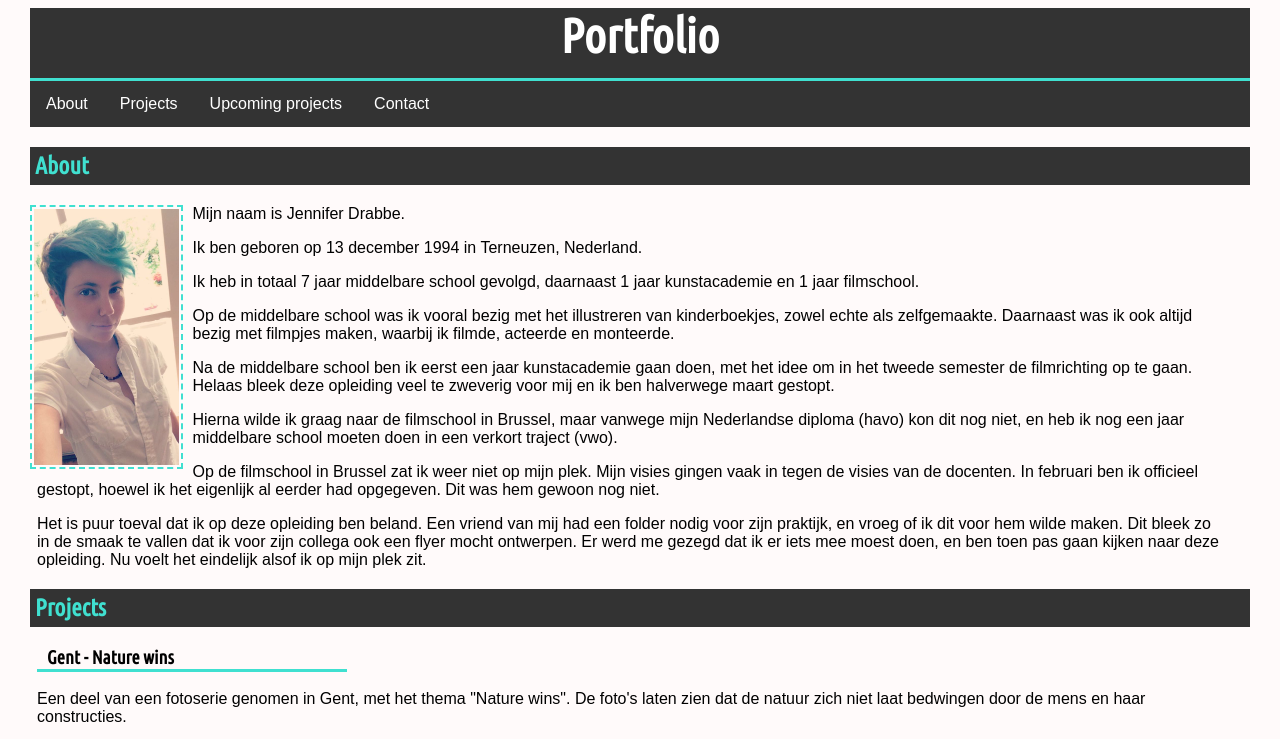
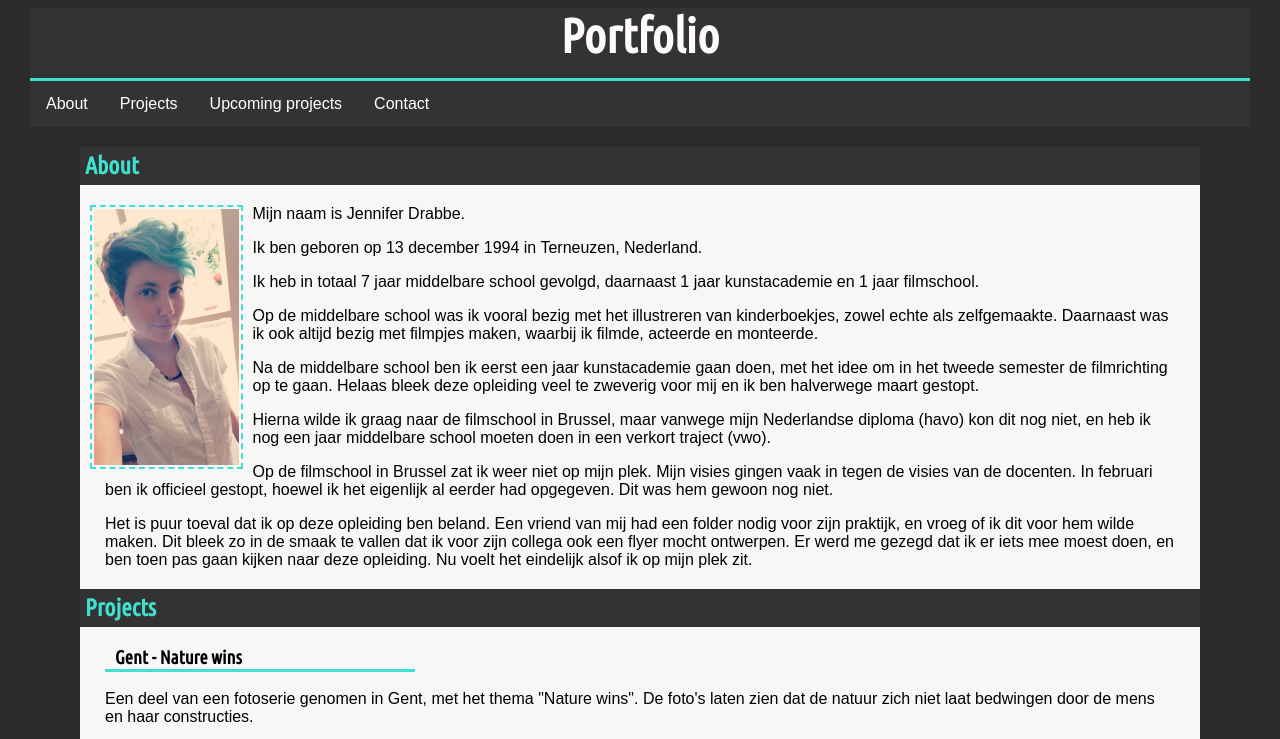
Before and after one commit to gdm-1718-jenndrab/1718-nmd1, a plain HTML site: page index.html in a window 1280 px wide. Shown: the top 739 px of the page. Drawn offline with Linux system fonts and the light colour scheme.

Commit message:
portfolio update

```diff
--- a/css/style.css
+++ b/css/style.css
@@ -1,13 +1,14 @@
 body{
     font-family: Arial, Helvetica, sans-serif;
-    background-color: snow;
+    background-color: rgb(43, 43, 43);
     margin-left: 30px;
     margin-right: 30px;
+
 
 }
 
 h1{
-    color: rgb(255, 255, 255);
+    color: snow;
     background-color: #333;
     height: 70px;
     text-align: center;
@@ -26,8 +27,15 @@ h2{
     background-color: #333;
     padding: 5px;
 
+
 }
 
+.body{
+    background-color: rgb(247, 247, 247);
+    margin-left: 50px;
+    margin-right: 50px;
+
+}
 h3{
     border-bottom: 3px solid turquoise;
     font-family: 'Ubuntu Condensed', sans-serif;
@@ -35,7 +43,7 @@ h3{
     padding-left: 10px;
 }
 p, h3{
-    margin-left: 7px;
+    margin-left: 25px;
     margin-right: 25px;
 }
 
@@ -71,7 +79,7 @@ li a:hover {
 .introimg{
     width: 114,5px;
     height: 256px;
-    margin: 0px 10px 10px 0px;
+    margin: 0px 10px 10px 10px;
     float: left;
     border: 2px dashed turquoise;
     padding: 2px;
--- a/index.html
+++ b/index.html
@@ -25,6 +25,7 @@
         </div>
 
        <!--Intro-->
+       <div class="body">
        <a NAME="about"></a>
        <h2>About</h2>
 
@@ -116,6 +117,7 @@
             <br>
             <p><strong>Ook te contacteren via social media.</strong></p>
         </div>
+    </div>
         <!-- Social media icons-->
         <div class="footer">
             <ul class="iconrow">
```
